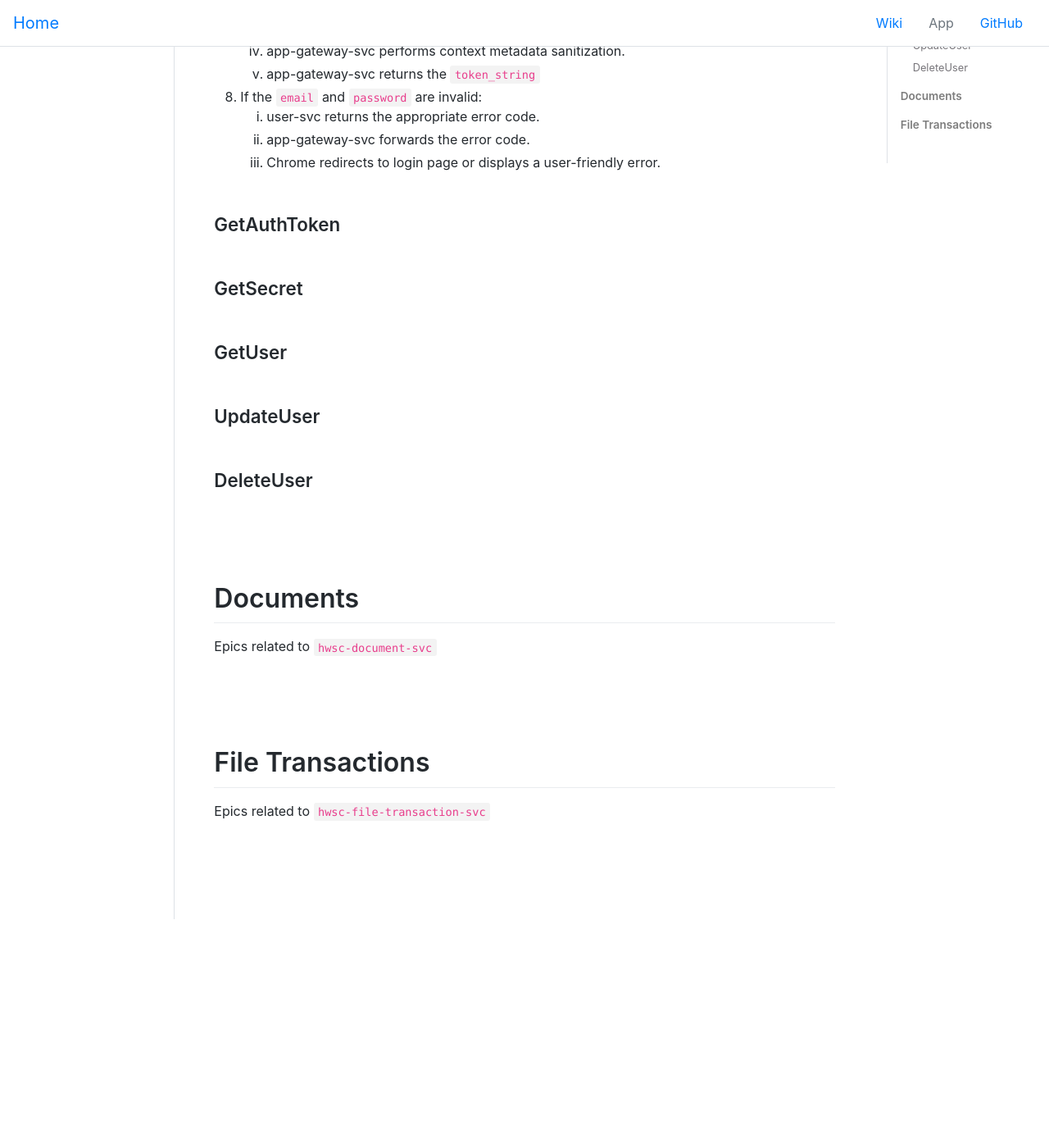
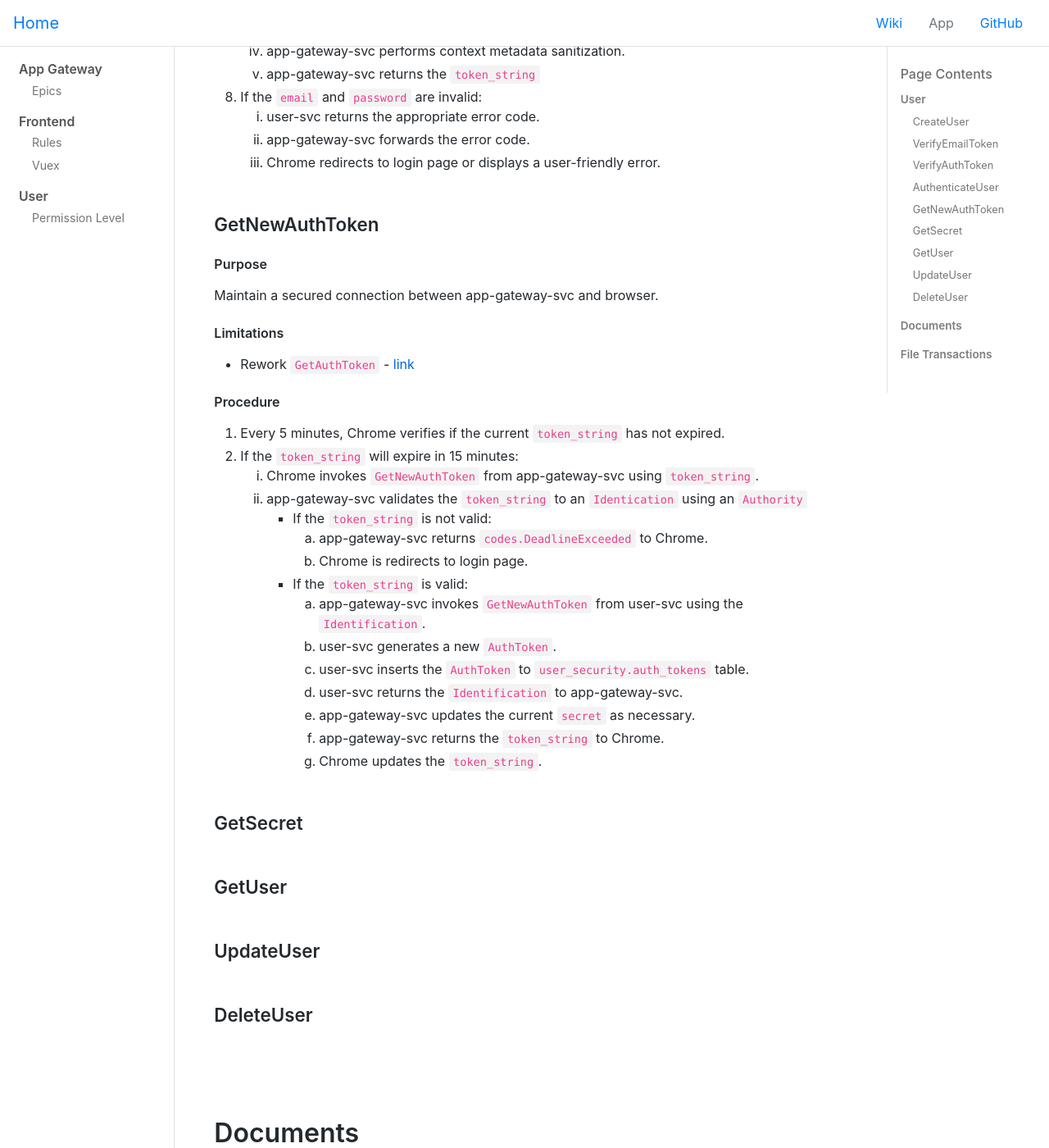
Before and after one commit to hwsc-org/hwsc-org.github.io, a Jekyll site: the page built from wikis/app-gateway/epics.md, in a window 1280 px wide and 1400 px high, scrolled down 4210 px. Shown: the whole window at 82% size. Built offline with Jekyll 4.4.1, drawn with Linux system fonts in a browser that asks for light colours; comment, search, counter and statistics services are not loaded; before the commit the page ends 5331 px from its top, so only the background shows below that.

Commit message:
Add GetNewAuthToken doc

```diff
--- a/wikis/app-gateway/epics.md
+++ b/wikis/app-gateway/epics.md
@@ -143,7 +143,28 @@
     2. app-gateway-svc forwards the error code.
     3. Chrome redirects to login page or displays a user-friendly error.
 
-### GetAuthToken
+### GetNewAuthToken
+#### Purpose
+Maintain a secured connection between app-gateway-svc and browser.
+#### Limitations
+- Rework `GetAuthToken` - [link](https://github.com/hwsc-org/hwsc-user-svc/issues/114)
+
+#### Procedure
+1. Every 5 minutes, Chrome verifies if the current `token_string` has not expired.
+2. If the `token_string` will expire in 15 minutes:
+    1. Chrome invokes `GetNewAuthToken` from app-gateway-svc using `token_string`.
+    2. app-gateway-svc validates the `token_string` to an `Identication` using an `Authority`
+        - If the `token_string` is not valid:
+            1. app-gateway-svc returns `codes.DeadlineExceeded` to Chrome.
+            2. Chrome is redirects to login page.
+        - If the `token_string` is valid:
+            1. app-gateway-svc invokes `GetNewAuthToken` from user-svc using the `Identification`.
+            2. user-svc generates a new `AuthToken`.
+            3. user-svc inserts the `AuthToken` to `user_security.auth_tokens` table.
+            4. user-svc returns the `Identification` to app-gateway-svc.
+            5. app-gateway-svc updates the current `secret` as necessary.
+            6. app-gateway-svc returns the `token_string` to Chrome.
+            7. Chrome updates the `token_string`.
 
 ### GetSecret
 
```
